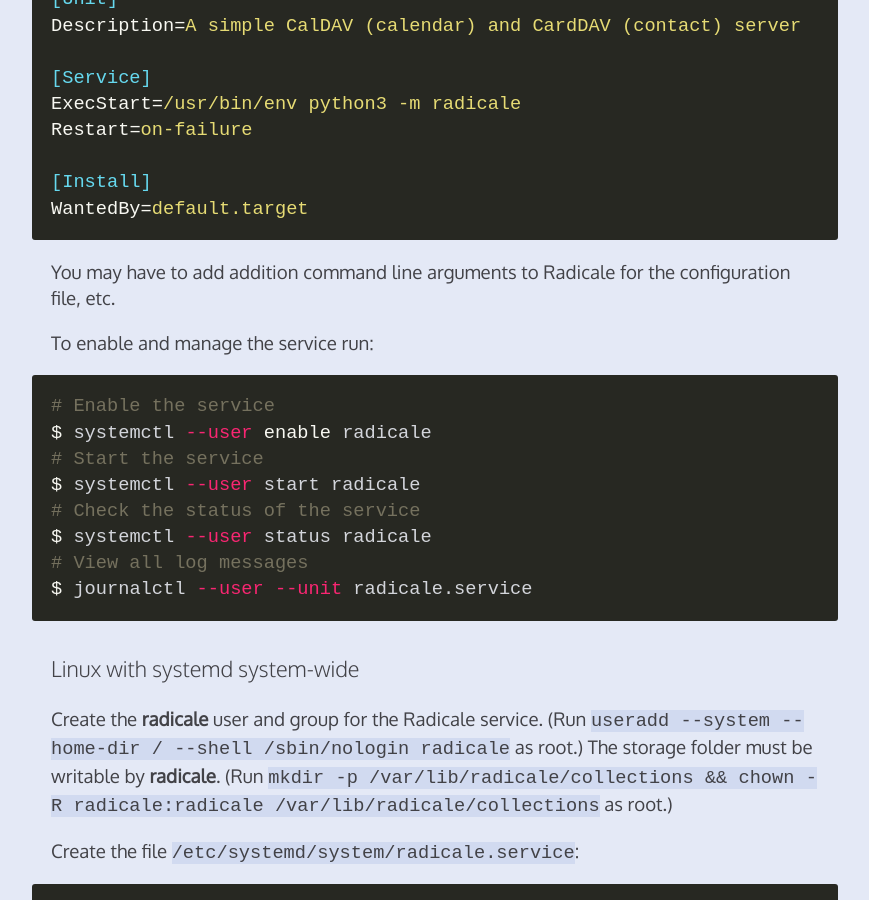
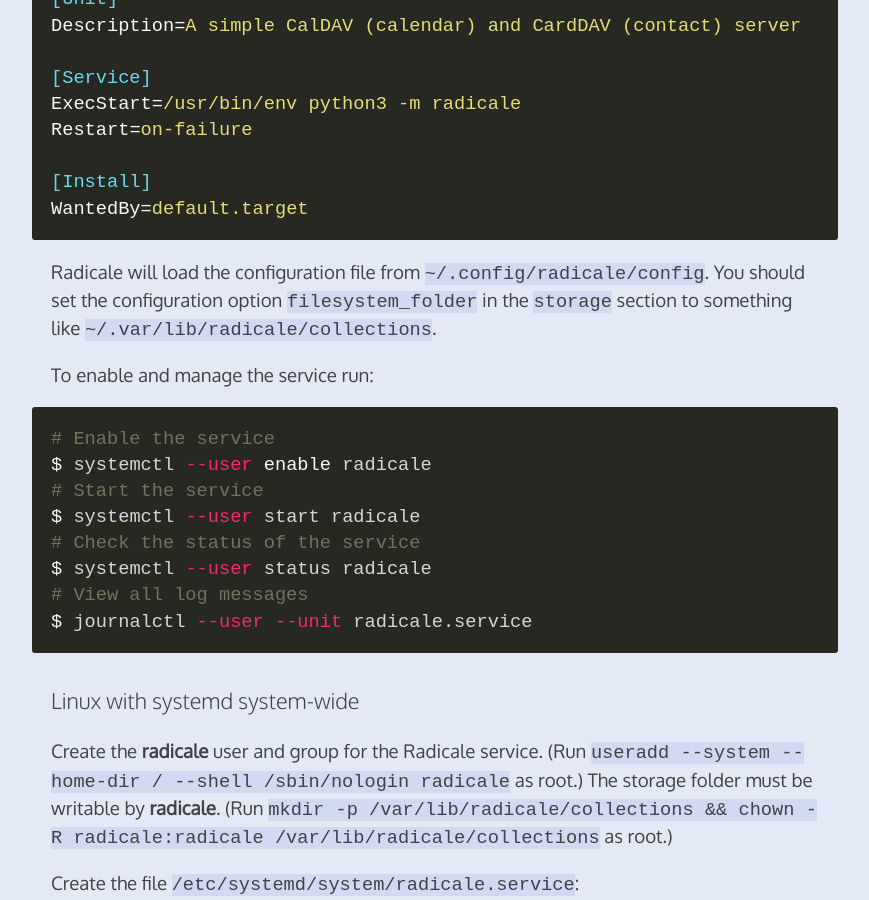
Before and after one commit to Kozea/Radicale, a Jekyll site: the page built from setup.md, in a window 1280 px wide and 900 px high, scrolled down 3578 px. Shown: the whole window, without its empty margins (205-1074 px from the left). Built offline with Jekyll 4.4.1, drawn with Linux system fonts in a browser that asks for light colours.

````diff
--- a/setup.md
+++ b/setup.md
@@ -141,8 +141,10 @@
 [Install]
 WantedBy=default.target
 ```
-You may have to add addition command line arguments to Radicale for the
-configuration file, etc.
+
+Radicale will load the configuration file from `~/.config/radicale/config`.
+You should set the configuration option `filesystem_folder` in the `storage`
+section to something like `~/.var/lib/radicale/collections`.
 
 To enable and manage the service run:
 ```shell
````
